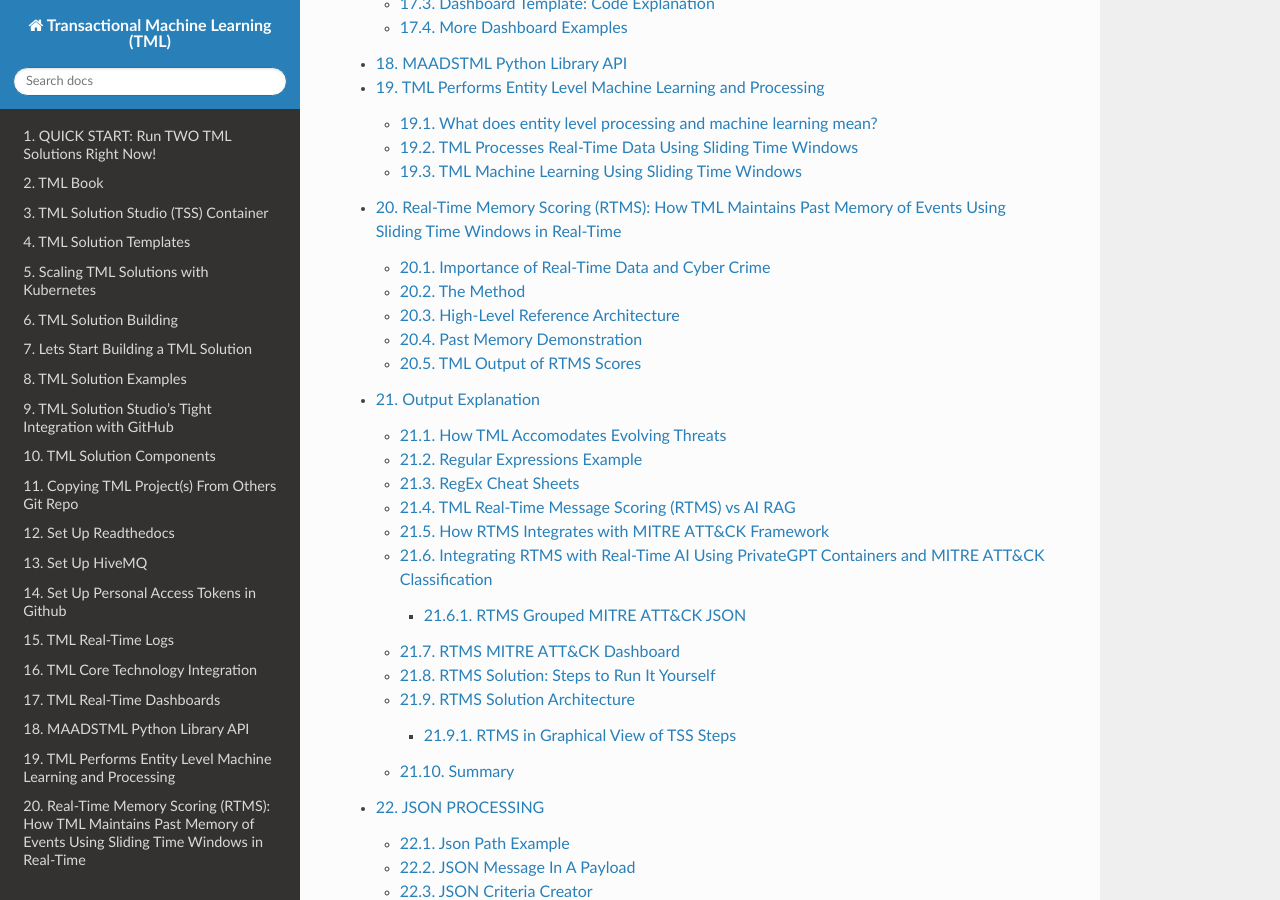
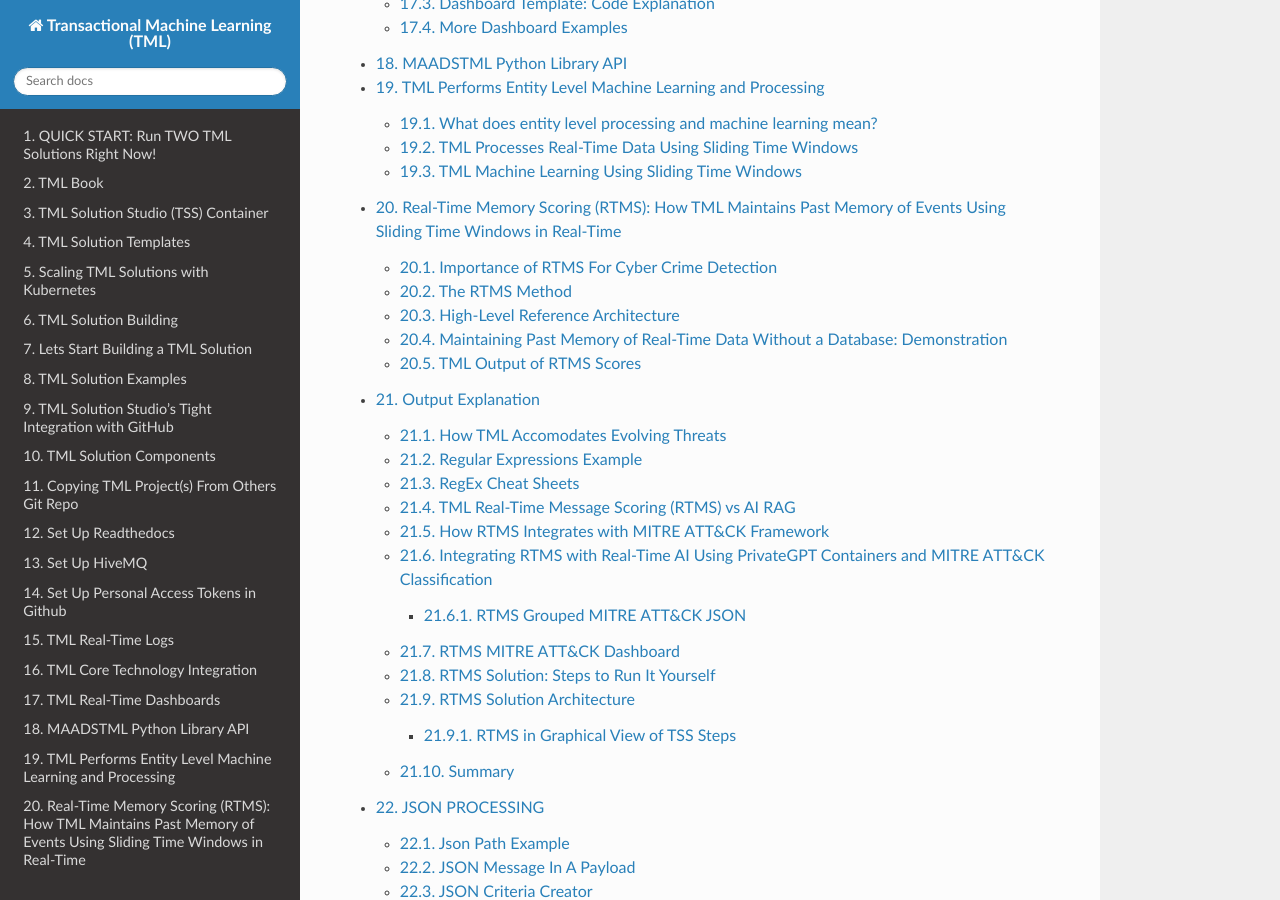
Before and after one commit to smaurice101/readthedocs, a Sphinx documentation site: the page built from docs/source/index.rst, in a window 1280 px wide and 900 px high, scrolled down 11943 px. Built offline with Sphinx 7.4.7 and the Read the Docs theme 3.1.0, drawn with Linux system fonts in a browser that asks for light colours; some of the changed text lies outside the part shown.

Commit message:
Update rtms.rst

```diff
--- a/docs/source/rtms.rst
+++ b/docs/source/rtms.rst
@@ -13,7 +13,7 @@
    feature becomes very powerful for you. For example, you may be processing Entities in `Step 4 <https://tml.readthedocs.io/en/latest/tmlbuilds.html#step-4-preprocesing-data-tml-system-step-4-kafka-preprocess-dag>`_ and then want to determine if an entity is showing up in the logs or whether it is hacking in to your
    company using a slow and "occasional" attempt over time to EVADE detection algorithms, then RTMS can be very powerful to detect this complex behaviour.
 
-Importance of Real-Time Data and Cyber Crime
+Importance of RTMS For Cyber Crime Detection
 ---------------------------
 
 * The growth of **real-time data** according to IDC Research **will reach 30% of global data in 2025 or roughly 90 ZB or 90 trillion gigabytes** mainly from IoT devices connected to the Internet
@@ -34,7 +34,7 @@
 
    * **Real-Time Memory Score (RTMS):** Combines both the Attack and Pattern Scores for an OVERALL score
 
-The Method
+The RTMS Method
 -------------------
 
 #. User tells TML to keep a memory of past sliding time windows
@@ -86,7 +86,7 @@
 
 **Enjoy the POWER of TML RTMS solution - that integrates real-time ML/AI entity level predictions with text files (like log files) to protect your global organizations - UNLIKE ANY OTHER TECHNOLOGY IN THE MARKET.**
 
-Past Memory Demonstration
+Maintaining Past Memory of Real-Time Data Without a Database: Demonstration
 -----------------------
 
 .. important::
```
